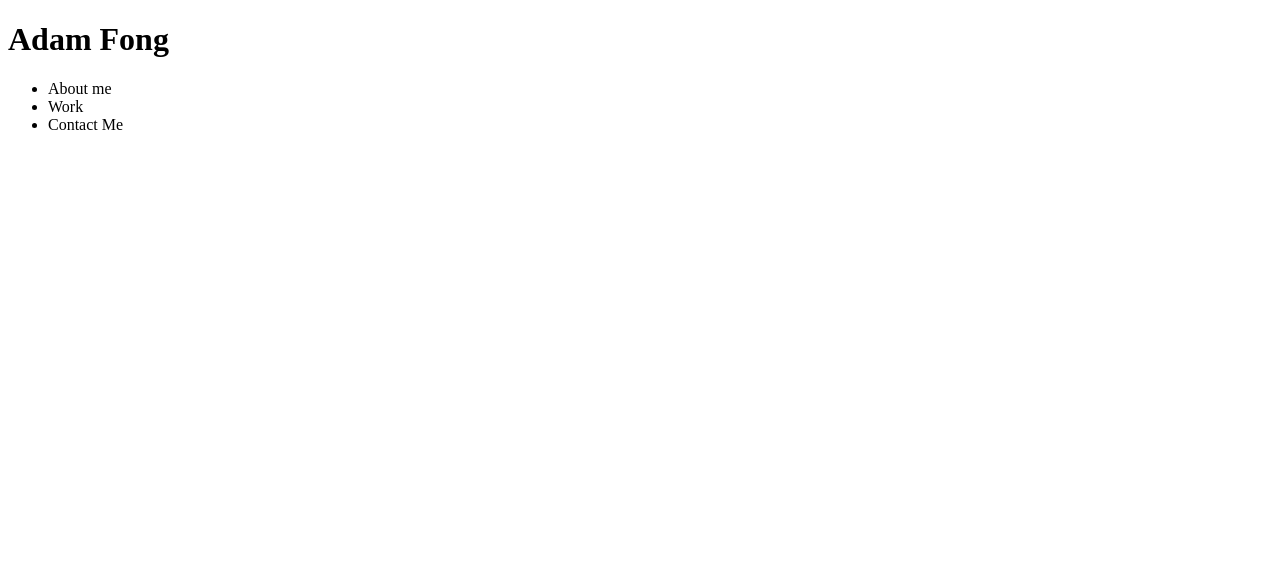
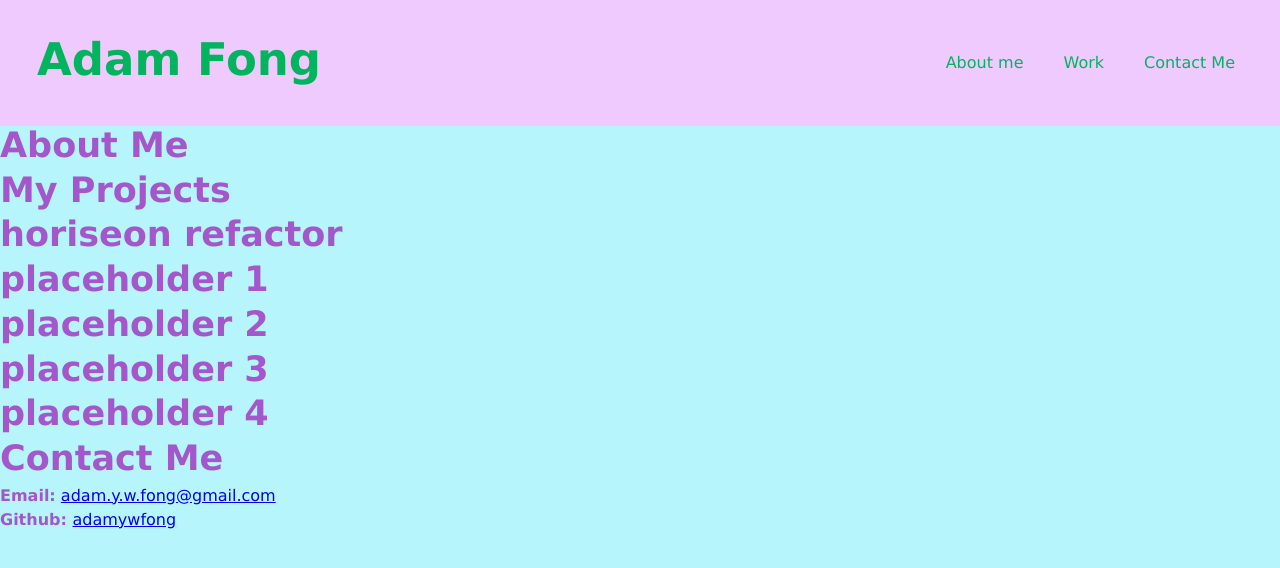
Before and after one commit to adamywfong/portfolio, a plain HTML site: page index.html in a window 1280 px wide. Drawn offline with Linux system fonts and the light colour scheme.

Commit message:
Updated CSS style sheet and index formatting

```diff
--- a/assets/css/style.css
+++ b/assets/css/style.css
@@ -0,0 +1,105 @@
+/* color scheme sourced from http://khroma.co/generator/ */
+:root {
+    --french-pass: #b7f5fc;
+    --jade:#01b45d;
+    --mauve:#efcafe;
+    --amethyst: #a457ca;
+}
+
+html {
+    /* set 1rem to 10px instead of native 16px to make it easier to calculate font-size values for the rest of the page (e.g. 1.6rem is 16px, 2.0rem is 20px, etc.) */
+    font-size: 62.5%;
+}
+
+body {
+    /* Sans Serif font stack is implemented to help select the best font for each type of computer operating system */
+    font-family:'Lucida Sans', 'Lucida Sans Regular', 'Lucida Grande', 'Lucida Sans Unicode', Geneva, Verdana, sans-serif;
+     /* set body font size to 16px  */
+    font-size: 1.6rem;
+    line-height: 1.5;
+    color: var(--amethyst);
+    background-color: var(--french-pass);
+    display: flex;
+    flex-direction: column;
+}
+
+h1,
+h2,
+h3,
+h4,
+h5,
+h6 {
+  margin-bottom: 0.625rem;
+  color: var(--heliotrope);
+  font-weight: 700;
+  line-height: 1.1;
+}
+
+h1 {
+    font-size: 3rem;
+  }
+
+  h2 {
+    font-size: 3.5rem;
+  }
+
+  h3 {
+    font-size: 3rem;
+  }
+
+  h4 {
+    font-size: 2.5rem;
+  }
+
+  h5 {
+    font-size: 2rem;
+  }
+
+  h6 {
+    font-size: 1.5rem;
+  }
+
+  p {
+    margin-bottom: 1rem;
+  }
+
+  header {
+    width: 100%;
+    margin: 0 auto;
+    padding: 2.5rem;
+    text-align: center;
+    display: flex;
+    justify-content: space-between;
+    background-color: var(--mauve);
+    color: var(--jade);
+  }
+
+  header h1{
+    padding: 1rem 1.2rem;
+    font-size: 4.5rem;
+  }
+
+  nav {
+    display: flex;
+  }
+
+  nav ul {
+    display: flex;
+    justify-content: space-between;
+    min-width: 300px;
+    align-items: center;
+  }
+
+  nav a {
+    padding: 14px 20px;
+    text-align: center;
+  }
+
+  nav a:hover {
+    color: #fff;
+  }
+
+  footer {
+    margin: 1.5rem;
+    text-align: center;
+  }
--- a/index.html
+++ b/index.html
@@ -5,6 +5,7 @@
   <meta charset="UTF-8">
   <meta name="viewport" content="width=device-width, initial-scale=1.0">
   <title>Adam Fong Portfolio</title>
+  <link rel="stylesheet" type="text/css" href="./assets/css/reset.css" />
   <link rel="stylesheet" type="text/css" href="./assets/css/style.css" />
 </head>
 
@@ -15,19 +16,39 @@
             <ul>
                 <li><a src="#about-me">About me</a></li>
                 <li><a src="work">Work</a></li>
-                <li><a src="contact">Contact Me</a></li>
+                <li><a src="contact-info">Contact Me</a></li>
             </ul>
         </nav>
     </header>
+
     <main>
         <section id="about-me">
-
+            <h2>About Me</h2>
         </section>
         <section id="work">
-
+            <h2>My Projects</h2>
+            <article class="card">
+                <h2>horiseon refactor</h2>
+            </article>
+            <article class="card">
+                <h2>placeholder 1</h2>
+            </article>
+            <article class="card">
+                <h2>placeholder 2</h2>
+            </article>
+            <article class="card">
+                <h2>placeholder 3</h2>
+            </article>
+            <article class="card">
+                <h2>placeholder 4</h2>
+            </article>
         </section>
-        <section id="contact">
-
+        <section id="contact-info">
+            <h2>Contact Me</h2>
+            <ul>
+                <li> <strong>Email:</strong> <a href="mailto:adam.y.w.fong@gmail.com"> adam.y.w.fong@gmail.com</a> </li>
+                <li> <strong> Github: </strong> <a href="https://github.com/adamywfong/"> adamywfong</a> </li>
+            </ul>
         </section>
     </main>
 </body>
```
